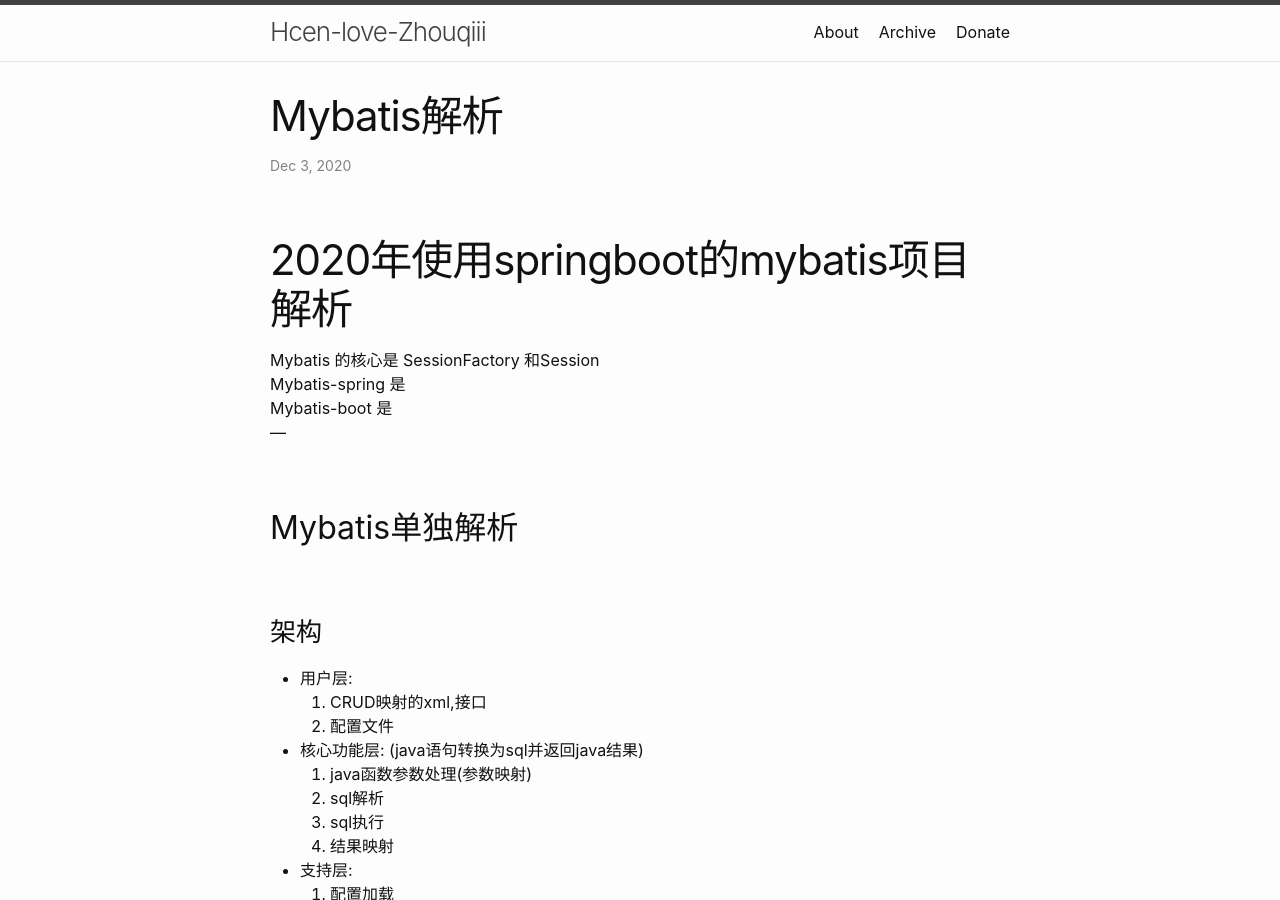
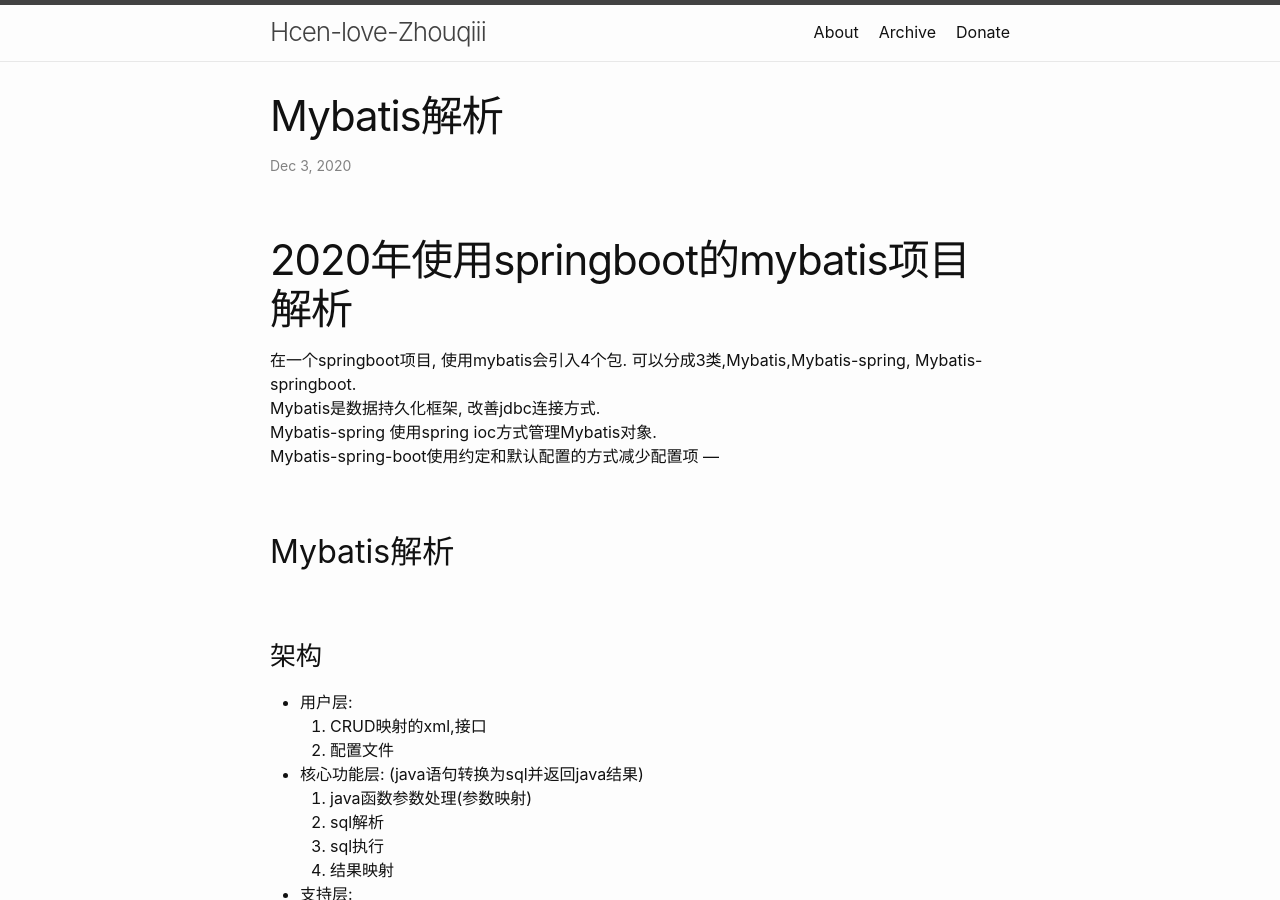
Before and after one commit to hcen1997/hcen1997.github.io, a Jekyll site: the page built from _posts/2020-12-03-mybatis解析.md, in a window 1280 px wide and 900 px high. Built offline with Jekyll 4.4.1, drawn with Linux system fonts in a browser that asks for light colours; comment, search, counter and statistics services are not loaded.

Commit message:
todo 完成博客

```diff
--- a/_posts/2020-12-03-mybatis解析.md
+++ b/_posts/2020-12-03-mybatis解析.md
@@ -2,11 +2,13 @@
 layout: post
 ---
 # 2020年使用springboot的mybatis项目解析
-Mybatis 的核心是 SessionFactory 和Session
-Mybatis-spring 是
-Mybatis-boot 是
+在一个springboot项目, 使用mybatis会引入4个包.
+可以分成3类,Mybatis,Mybatis-spring, Mybatis-springboot.
+Mybatis是数据持久化框架, 改善jdbc连接方式.
+Mybatis-spring 使用spring ioc方式管理Mybatis对象.
+Mybatis-spring-boot使用约定和默认配置的方式减少配置项
 ---
-## Mybatis单独解析
+## Mybatis解析
 ### 架构
 * 用户层:
   1. CRUD映射的xml,接口
```
